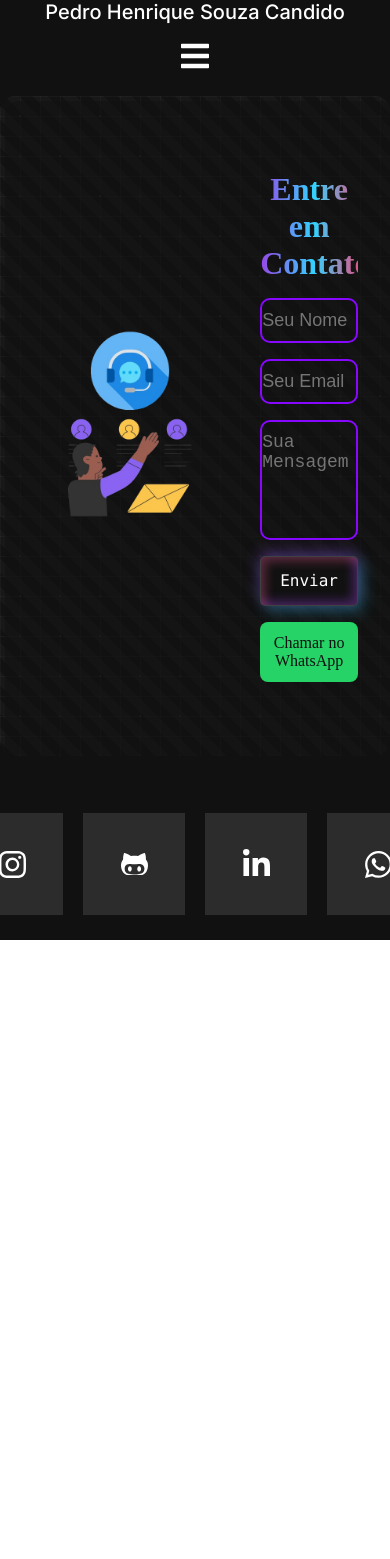
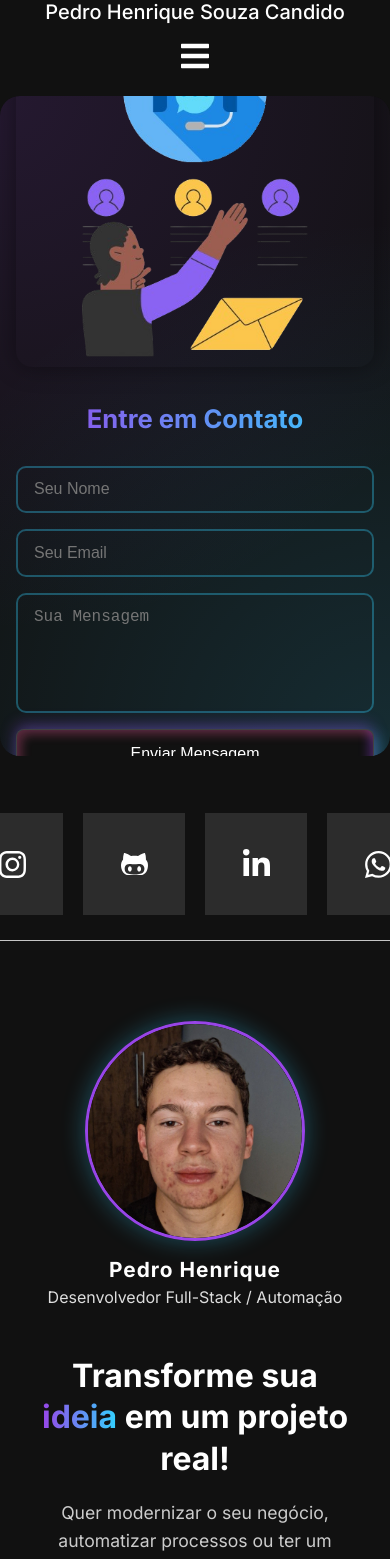
Before and after one commit to PredoH1/Portfolio, a React (Vite) app: page /contact in a window 390 px wide. Shown: the top 1559 px of the page. Before the commit the page ends 940 px from the top, so only its background shows below. Built offline with nearby package versions, Linux system fonts and the light colour scheme.

Commit message:
Feat: melhoria na responsividade do portifolio

```diff
--- a/src/components/ContactGrid/ContactGrid.module.css
+++ b/src/components/ContactGrid/ContactGrid.module.css
@@ -1,131 +1,81 @@
 .card {
+  font-family: "Inter", sans-serif;
+  display: flex;
+  align-items: center;
+  justify-content: center;
+  background-color: #111;
+  border-radius: 20px;
+  overflow: hidden;
+  padding: 3rem 2rem;
+  gap: 3rem;
   position: relative;
-  display: flex;
-  justify-content: center;
-  align-items: center;
-  border-radius: 15px;
-
-  padding: 2rem;
-  gap: 2rem;
   z-index: 0;
-
-  width: 100%;
-  height: 100%;
-  background-color: #121212; /* Dark background color */
-  background-image: radial-gradient(
-      circle at 50% 50%,
-      rgba(255, 255, 255, 0.05) 1px,
-      transparent 0
-    ),
-    linear-gradient(rgba(255, 255, 255, 0.03) 1px, transparent 0),
-    linear-gradient(90deg, rgba(255, 255, 255, 0.03) 1px, transparent 0);
-  background-size: 40px 40px, 20px 20px, 20px 20px;
-  position: relative;
-  overflow: hidden;
 }
 
-.card h2 {
-  z-index: 2;
-  text-align: center;
-  background: linear-gradient(90deg, #9845e8 0%, #33d2ff 55%, #dd5789 100%);
-  -webkit-background-clip: text;
-  -webkit-text-fill-color: transparent;
-  font-size: 2em;
-}
-
+/* Fundo decorativo sutil */
 .card::before {
   content: "";
   position: absolute;
-  top: 0;
-  left: 0;
-  width: 100%;
-  height: 100%;
-  background: repeating-linear-gradient(
-    45deg,
-    transparent,
-    transparent 10px,
-    rgba(255, 255, 255, 0.03) 10px,
-    rgba(255, 255, 255, 0.03) 20px
-  );
-  z-index: 1;
-  opacity: 0.8;
-}
-
-.card::after {
-  content: "";
-  position: absolute;
-  top: 0;
-  left: 0;
-  width: 100%;
-  height: 100%;
-  background: radial-gradient(
-    circle,
-    rgba(255, 255, 255, 0.07) 1px,
-    transparent 1px
-  );
-  background-size: 60px 60px;
-  z-index: 2;
-  opacity: 0.6;
-}
-
-@keyframes rotBGimg {
-  from {
-    transform: rotate(0deg);
-  }
-
-  to {
-    transform: rotate(360deg);
-  }
-}
-
-.card::after {
-  content: "";
-  position: absolute;
-  background: #111111;
-  inset: 5px;
-  border-radius: 15px;
+  inset: 0;
+  background: radial-gradient(circle at top left, #9845e825, transparent 70%),
+    radial-gradient(circle at bottom right, #33d2ff25, transparent 70%);
   z-index: 1;
 }
 
 .imgContact {
-  position: relative;
-  z-index: 3;
+  width: 45%;
+  z-index: 2;
 }
 
 .imgContact img {
   width: 100%;
-  height: auto;
-  border-radius: 15px;
+  border-radius: 16px;
+  box-shadow: 0 0 25px rgba(0, 0, 0, 0.4);
 }
 
+/* Box do formulário */
 .contactInfo {
-  width: 30%;
-  z-index: 2;
-  color: white;
-}
-
-.form {
-  width: 100%;
+  width: 40%;
   display: flex;
   flex-direction: column;
   gap: 1rem;
-  margin-top: 1rem;
+  color: #fff;
+  z-index: 2;
 }
-/*input */
+
+.contactInfo h2 {
+  text-align: center;
+  font-size: 2rem;
+  background: linear-gradient(90deg, #9845e8, #33d2ff);
+  -webkit-background-clip: text;
+  -webkit-text-fill-color: transparent;
+  margin-bottom: 1rem;
+}
+
+/* Inputs e textarea */
+.form {
+  display: flex;
+  flex-direction: column;
+  gap: 1rem;
+}
+
 .form input,
 .form textarea {
   width: 100%;
-  color: white;
-  border: 2px solid #8707ff;
+  background: transparent;
+  border: 2px solid #33d2ff55;
   border-radius: 10px;
-  padding: 10px 0px;
-  background: transparent;
-  font-size: 18px;
+  color: #fff;
+  padding: 0.8rem 1rem;
+  font-size: 1rem;
+  transition: 0.3s;
 }
 
-.form input:active,
-.form textarea:active {
-  box-shadow: 2px 2px 15px #8707ff inset;
+.form input:focus,
+.form textarea:focus {
+  border-color: #9845e8;
+  box-shadow: 0 0 10px #9845e855;
+  outline: none;
 }
 
 .form textarea {
@@ -133,64 +83,61 @@
   min-height: 120px;
 }
 
-/* botao enviar input*/
+/* Botão de envio */
 .form button {
   height: 50px;
-
-  width: 100%;
-  background: #111111;
-  -webkit-box-pack: center;
-  -ms-flex-pack: center;
-  justify-content: center;
+  background: #111;
+  border: 1px solid #ffffff33;
+  color: #fff;
+  border-radius: 8px;
+  font-size: 1rem;
   cursor: pointer;
-  -webkit-box-align: center;
-  -ms-flex-align: center;
-  align-items: center;
-  font-family: Consolas, Courier New, monospace;
-  border: solid #ffffff33 1px; /* leve transparência para suavizar */
-  font-size: 16px;
-  color: #ffffff;
-  -webkit-transition: 500ms;
-  transition: 500ms;
-  border-radius: 5px;
-  -webkit-box-shadow: -1px -5px 15px #9845e855, 5px 5px 15px #33d2ff55,
-    inset 5px 5px 10px #dd578955, inset -5px -5px 10px #9845e855;
+  transition: 400ms ease;
   box-shadow: -1px -5px 15px #9845e855, 5px 5px 15px #33d2ff55,
     inset 5px 5px 10px #dd578955, inset -5px -5px 10px #9845e855;
 }
 
 .form button:hover {
-  -webkit-box-shadow: 1px 1px 13px #9845e8aa, -1px -1px 13px #33d2ffaa;
   box-shadow: 1px 1px 13px #9845e8aa, -1px -1px 13px #33d2ffaa;
-  color: #ffffff;
-  -webkit-transition: 500ms;
-  transition: 500ms;
 }
 
 .form button:active {
-  -webkit-box-shadow: 1px 1px 13px #9845e8cc, -1px -1px 33px #33d2ffcc;
-  box-shadow: 1px 1px 13px #9845e8cc, -1px -1px 33px #33d2ffcc;
-  color: #ffffff;
-  -webkit-transition: 100ms;
-  transition: 100ms;
+  transform: scale(0.97);
+  box-shadow: 1px 1px 20px #9845e8cc, -1px -1px 20px #33d2ffcc;
 }
 
-/* butao WhatsApp*/
-
+/* Botão WhatsApp */
 .whatsappBtn {
-  width: 100%;
-  display: inline-block;
-  margin-top: 1rem;
-  padding: 12px 0px;
+  text-decoration: none;
   background: #25d366;
-  color: #111111;
+  color: #111;
   text-align: center;
+  padding: 0.9rem;
   border-radius: 8px;
-  font-size: 1rem;
-  text-decoration: none;
-  transition: 0.3s;
+  font-weight: 600;
+  transition: 0.3s ease;
+  box-shadow: 0 0 12px #25d36655;
 }
 
 .whatsappBtn:hover {
   background: #1ebe5d;
+  box-shadow: 0 0 20px #25d366aa;
 }
+
+/* Responsividade */
+@media (max-width: 950px) {
+  .card {
+    flex-direction: column;
+    padding: 2rem 1rem;
+    gap: 2rem;
+  }
+
+  .imgContact,
+  .contactInfo {
+    width: 100%;
+  }
+
+  .contactInfo h2 {
+    font-size: 1.6rem;
+  }
+}
--- a/src/components/ContactGrid/index.jsx
+++ b/src/components/ContactGrid/index.jsx
@@ -11,27 +11,31 @@ function ContactGrid() {
 
     emailjs
       .sendForm(
-        "service_0opgvpm", // Pega no EmailJS
-        "template_yp4slvp", // Pega no EmailJS
+        "service_0opgvpm", // ID do serviço no EmailJS
+        "template_yp4slvp", // ID do template no EmailJS
         form.current,
-        "hk4EdxdSkIthHyA9N" // Pega no EmailJS
+        "hk4EdxdSkIthHyA9N" // Public key do EmailJS
       )
       .then(
-        (result) => {
-          alert("Mensagem enviada com sucesso!");
+        () => {
+          alert("✅ Mensagem enviada com sucesso!");
+          form.current.reset();
         },
         (error) => {
-          alert("Erro ao enviar, tente novamente.");
-          console.log(error.text);
+          alert("❌ Erro ao enviar, tente novamente.");
+          console.error(error.text);
         }
       );
   };
 
   return (
     <section className={style.card}>
+      {/* Imagem lateral */}
       <div className={style.imgContact}>
-        <img src={bannerContact} alt="" />
+        <img src={bannerContact} alt="Imagem de contato" />
       </div>
+
+      {/* Formulário */}
       <div className={style.contactInfo}>
         <h2>Entre em Contato</h2>
         <form ref={form} onSubmit={sendEmail} className={style.form}>
@@ -47,7 +51,7 @@ function ContactGrid() {
             placeholder="Sua Mensagem"
             required
           ></textarea>
-          <button type="submit">Enviar</button>
+          <button type="submit">Enviar Mensagem</button>
         </form>
 
         <a
--- a/src/components/Footer/Footer.module.css
+++ b/src/components/Footer/Footer.module.css
@@ -1,14 +1,15 @@
 .footer {
   width: 100%;
-
+  font-family: "Inter", sans-serif;
   display: flex;
   justify-content: center;
   align-items: center;
   gap: 4rem;
-  background-color: #111111;
+  background-color: #111;
   position: relative;
   overflow: hidden;
-  padding: 5rem 0rem 3rem 0rem;
+  padding: 5rem 0 3rem 0;
+  border-top: 1px solid #c6c6c6;
 }
 
 /* -- Box do perfil -- */
@@ -20,16 +21,16 @@
   color: #fff;
   text-align: center;
   z-index: 2;
-  border-right: #c6c6c6 1px solid;
+  border-right: 1px solid #c6c6c6;
 }
 
 .cardProfile {
   width: 220px;
   height: 220px;
   border-radius: 50%;
-  overflow: hidden; /* garante o corte circular */
+  overflow: hidden;
   border: 3px solid #9845e8;
-  box-shadow: 0 0 20px #33d2ff55;
+  box-shadow: 0 0 25px #33d2ff55;
   display: flex;
   justify-content: center;
   align-items: center;
@@ -38,54 +39,62 @@
 .cardProfile img {
   width: 100%;
   height: 100%;
-  object-fit: cover; /* mantém proporção e evita achatamento */
+  object-fit: cover;
   border-radius: 50%;
 }
 
 .boxProfile h3 {
   margin-top: 1rem;
-  background: linear-gradient(90deg, #9845e8 0%, #33d2ff 55%, #dd5789 100%);
-  -webkit-background-clip: text;
-  -webkit-text-fill-color: transparent;
-  font-size: 1.5rem;
+  color: #fff;
+  font-size: 1.3rem;
+  letter-spacing: 1px;
 }
 
 .boxProfile p {
   color: #ddd;
   font-size: 1rem;
+  margin-top: 0.3rem;
 }
 
-/* -- Box de chamada -- */
 .boxCall {
-  width: 30%;
+  width: 35%;
   display: flex;
   flex-direction: column;
   justify-content: center;
   color: #fff;
-  gap: 1rem;
+  gap: 1.2rem;
   z-index: 2;
 }
 
 .boxCall h1 {
   font-size: 2rem;
-  color: fff;
+  font-weight: 700;
+  color: #fff;
+  line-height: 1.3;
+}
+
+.gradientText {
+  background: linear-gradient(90deg, #9845e8, #33d2ff);
+  -webkit-background-clip: text;
+  -webkit-text-fill-color: transparent;
 }
 
 .boxCall p {
   color: #ccc;
-  font-size: 1.2rem;
-  line-height: 1.5;
+  font-size: 1.1rem;
+  line-height: 1.6;
+  font-weight: 400;
 }
 
 .boxCall button {
   height: 50px;
-  width: 95%;
-  background: #111111;
-  border: solid #ffffff33 1px;
+  width: 100%;
+  background: #111;
+  border: 1px solid #ffffff33;
   font-size: 16px;
-  color: #ffffff;
-  transition: 500ms;
-  border-radius: 5px;
+  color: #fff;
+  transition: 400ms ease;
+  border-radius: 8px;
   box-shadow: -1px -5px 15px #9845e855, 5px 5px 15px #33d2ff55,
     inset 5px 5px 10px #dd578955, inset -5px -5px 10px #9845e855;
   cursor: pointer;
@@ -96,6 +105,25 @@
 }
 
 .boxCall button:active {
-  box-shadow: 1px 1px 13px #9845e8cc, -1px -1px 33px #33d2ffcc;
-  transition: 100ms;
+  box-shadow: 1px 1px 20px #9845e8cc, -1px -1px 20px #33d2ffcc;
+  transform: scale(0.98);
 }
+
+@media (max-width: 900px) {
+  .footer {
+    flex-direction: column;
+    text-align: center;
+    gap: 3rem;
+  }
+
+  .boxProfile,
+  .boxCall {
+    width: 80%;
+    border-right: none;
+  }
+
+  .boxCall button {
+    width: 80%;
+    margin: 0 auto;
+  }
+}
--- a/src/components/Footer/index.jsx
+++ b/src/components/Footer/index.jsx
@@ -1,31 +1,31 @@
 import style from "../../components/Footer/Footer.module.css";
-import { useState } from "react";
 import { Link } from "react-router-dom";
-import { FaBars, FaTimes } from "react-icons/fa";
-
 import imgProfile from "../../assets/imgProfile.jpg";
 
 function Footer() {
-  const [menuOpen, setMenuOpen] = useState(false);
-
   return (
     <footer className={style.footer}>
+      {/* Perfil */}
       <div className={style.boxProfile}>
         <div className={style.cardProfile}>
-          <img src={imgProfile} alt="imagem perfil" />
+          <img src={imgProfile} alt="Imagem de perfil" />
         </div>
         <h3>Pedro Henrique</h3>
         <p>Desenvolvedor Full-Stack / Automação</p>
       </div>
 
+      {/* Chamada */}
       <div className={style.boxCall}>
-        <h1>Transforme sua ideia em um projeto real!</h1>
+        <h1>
+          Transforme sua <span className={style.gradientText}>ideia</span> em um
+          projeto real!
+        </h1>
         <p>
           Quer modernizar o seu negócio, automatizar processos ou ter um sistema
           exclusivo que atenda às suas necessidades? Eu posso te ajudar!
         </p>
-        <Link to="/contact" onClick={() => setMenuOpen(false)}>
-          <button type="submit">Entrar em Contato</button>
+        <Link to="/contact">
+          <button type="button">Entrar em Contato</button>
         </Link>
       </div>
     </footer>
--- a/src/pages/Contact/Contact.module.css
+++ b/src/pages/Contact/Contact.module.css
@@ -1,4 +1,5 @@
 .sectionInfo {
+  font-family: "Inter", sans-serif;
   height: 100vh;
   display: flex;
   justify-content: center;
--- a/src/pages/Contact/index.jsx
+++ b/src/pages/Contact/index.jsx
@@ -1,6 +1,7 @@
 import Header from "../../components/Header";
 import ContactGrid from "../../components/ContactGrid";
 import style from "../Contact/Contact.module.css";
+import Footer from "../../components/Footer";
 
 function Contact() {
   return (
@@ -79,6 +80,7 @@ function Contact() {
           </a>
         </div>
       </section>
+      <Footer />
     </>
   );
 }
--- a/src/pages/Projects/index.jsx
+++ b/src/pages/Projects/index.jsx
@@ -2,6 +2,7 @@ import Header from "../../components/Header";
 import Grid from "../../components/Grid";
 import style from "./Projects.module.css";
 import { Link } from "react-router-dom";
+import Footer from "../../components/Footer";
 
 function Projects() {
   return (
@@ -23,6 +24,7 @@ function Projects() {
           <Grid />
         </div>
       </main>
+      <Footer />
     </>
   );
 }
--- a/src/pages/Resume/index.jsx
+++ b/src/pages/Resume/index.jsx
@@ -30,6 +30,7 @@ import cert2 from "../../files/Certificado2.png";
 import cert3 from "../../files/Certificado3.png";
 import cert4 from "../../files/Certificado4.pdf";
 import cert5 from "../../files/Certificado5.pdf";
+import Footer from "../../components/Footer";
 
 function Resume() {
   const [scrollX, setScrollX] = useState(0);
@@ -270,6 +271,7 @@ function Resume() {
           </section>
         </div>
       </main>
+      <Footer />
     </>
   );
 }
```
Also changed, not shown: src/components/Grid/Grid.module.css (+86 -4 lines), src/pages/Home/Home.module.css (+97 -0 lines), src/pages/Home/index.jsx (+13 -13 lines).
